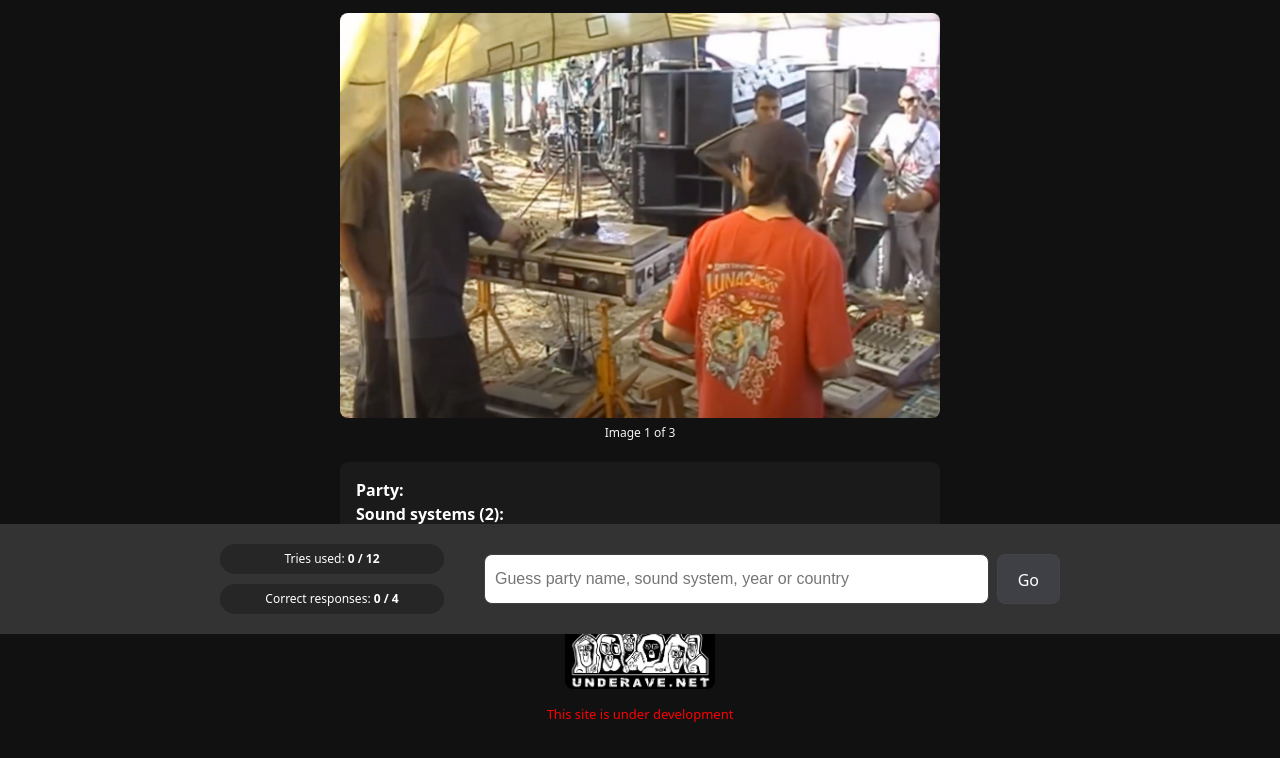
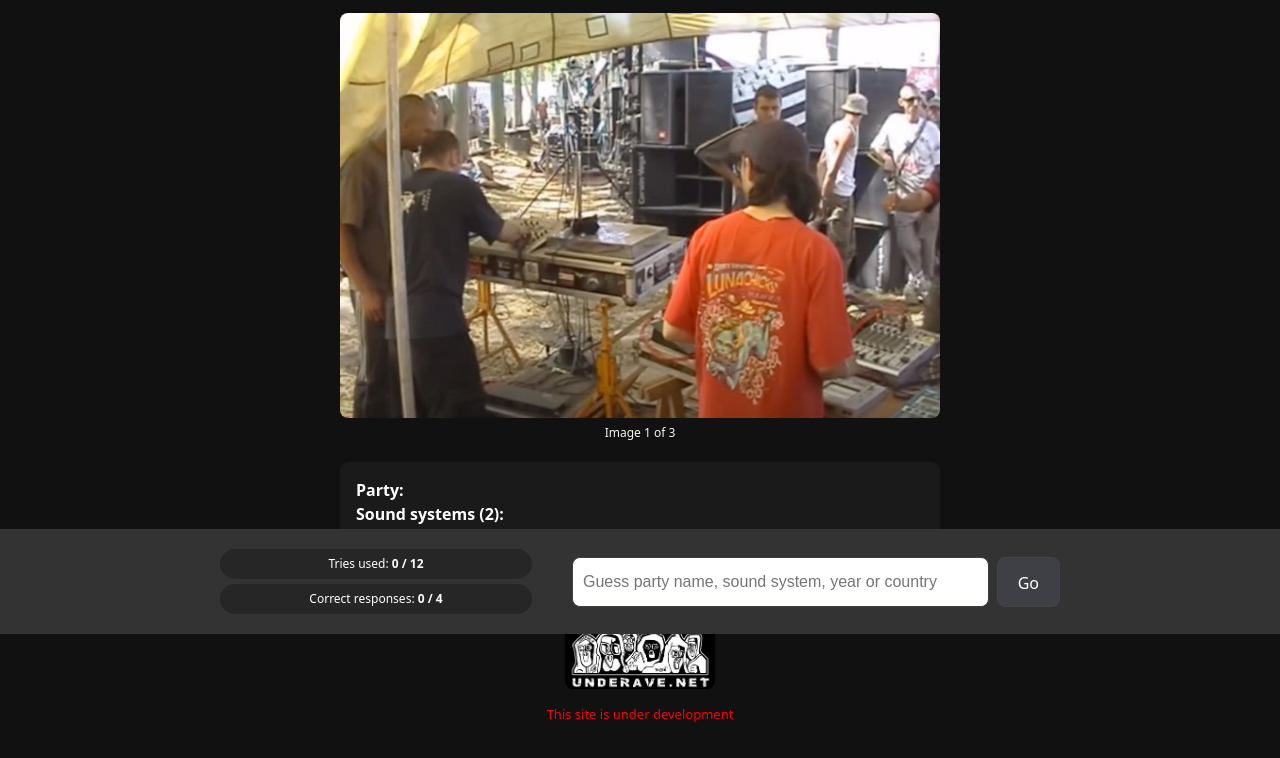
Before and after one commit to teknoquiz23/teknoquiz, a website built with Vite: page index.html in a window 1280 px wide. Shown: the part 166-924 px from the top of the page. Built offline with nearby package versions, Linux system fonts and the light colour scheme.

Commit message:
improve styles

```diff
--- a/src/main.ts
+++ b/src/main.ts
@@ -120,10 +120,13 @@ function renderGameUI(appState: AppState) {
               <span id="tries-used-text" class="progress-bar-text">Tries used: <b><span id="tries-used">0</span> / ${appState.maxTries}</b></span>
             <span class="progress-bar-fill tries" style="width:0"></span>
             </div>
+
+            ${appState.roundInfoCount > 1 ? `
             <div id="progress-bar-responses" class="progress-bar">
               <span class="progress-bar-text">Correct responses: <b><span id="correct-responses">0</span> / <span id="total-responses">${appState.roundInfoCount}</span></b></span>
               <span class="progress-bar-fill responses" style="width:0"></span>
             </div>
+            ` : ''}
           </div>
           <div class="guess-wrap">
             <div>
--- a/src/style.css
+++ b/src/style.css
@@ -117,7 +117,7 @@ input[type="text"] {
   overflow: hidden;
   position: relative;
   z-index: 2;
-  margin-bottom: 10px;
+  margin-bottom:10px;
 }
 .progress-bar-text {
   display: block;
@@ -290,22 +290,31 @@ button:focus-visible {
   }
 
   .game-ui-inner > *:nth-child(1) {
-    flex: 0 0 30%;
-    max-width: 30%;
+    flex: 0 0 40%;
+    max-width: 40%;
     box-sizing: border-box;
     padding: 20px;
   }
   .game-ui-inner > *:nth-child(2) {
-    flex: 0 0 70%;
-    max-width: 70%;
+    flex: 0 0 60%;
+    max-width: 60%;
     box-sizing: border-box;
     padding: 20px;
   }
   .guess-wrap {
     margin-bottom: 0;
   }
-  .progress-bar + .progress-bar {
-    margin-bottom: 0;
+  .progress-bar {
+    margin-bottom:0;
+  }
+  .progress-bars {
+    display: flex;
+    flex-direction: column;
+    align-items: stretch;
+    width: 100%;
+    gap: 5px;
+    justify-content: center;
+    min-height: 70px;
   }
 
 }
```
